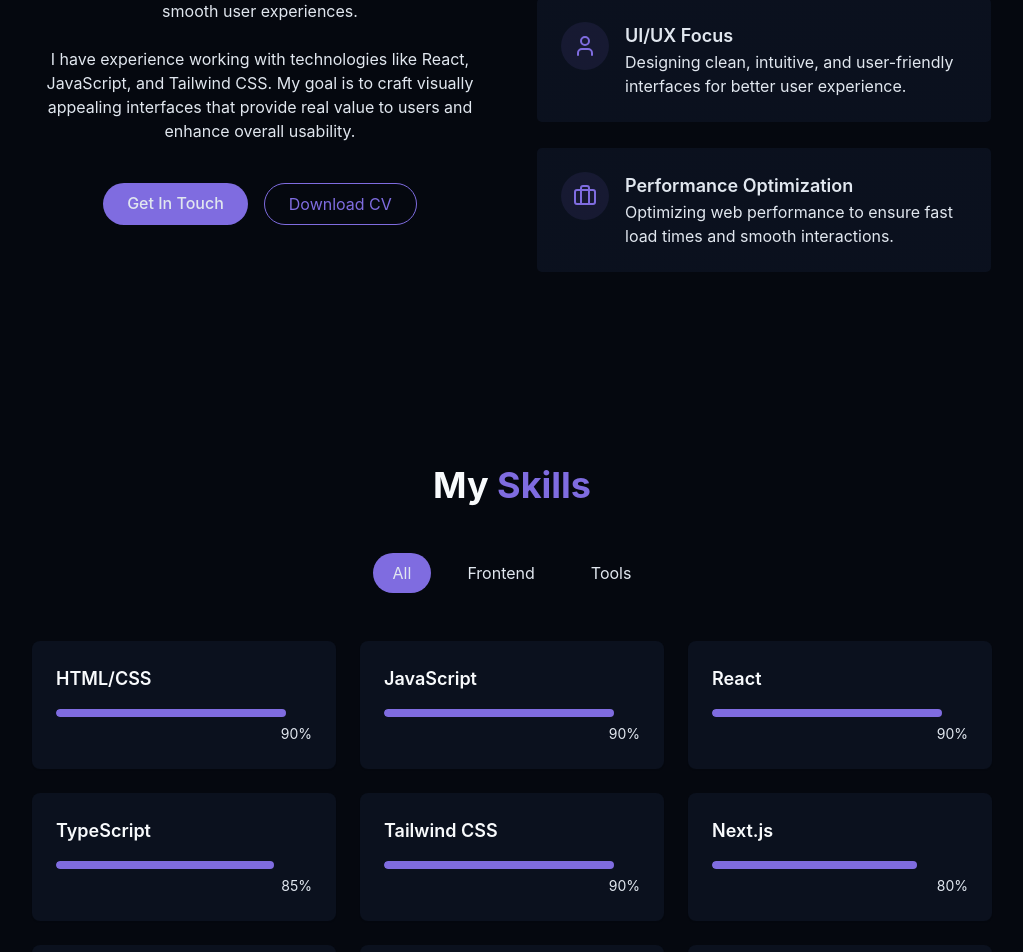
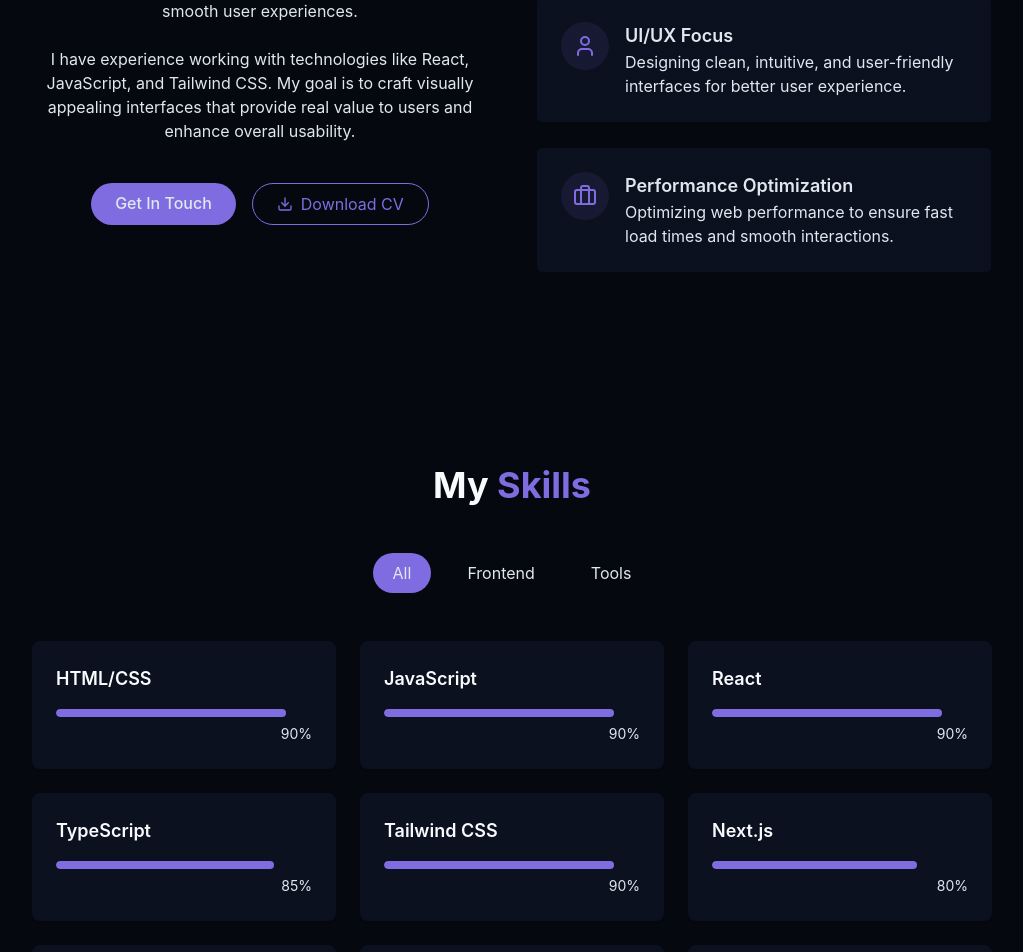
Before and after one commit to pratyush61/portfolio, a React (Vite) app: page / in a window 1280 px wide. Shown: the part 1161-2113 px from the top of the page, without its empty margins (128-1151 px from the left). Built offline with nearby package versions, Linux system fonts and the light colour scheme.

Commit message:
Add Download icon and update About section

```diff
--- a/src/Components/About.jsx
+++ b/src/Components/About.jsx
@@ -1,11 +1,12 @@
-import { Briefcase, Code, User } from "lucide-react";
+
+import { Briefcase, Code, User, Download } from "lucide-react";
 
 export const About = () => {
   return (
     <section id="about" className="py-24 px-4 relative">
       <div className="container mx-auto max-w-5xl">
         <h2 className="text-3xl md:text-4xl font-bold mb-12 text-center">
-          About <span className="text-primary"> Me</span>
+          About <span className="text-primary">Me</span>
         </h2>
 
         <div className="grid grid-cols-1 md:grid-cols-2 gap-12 items-center">
@@ -14,13 +15,11 @@ export const About = () => {
               Passionate Frontend Developer
             </h3>
 
-
             <p className="text-muted-foreground">
               Hello! I'm Pratyush Dubey, a frontend web developer with a
               passion for building modern, responsive, and user-friendly web
               applications. I focus on creating clean UI designs and smooth
               user experiences.
-
             </p>
 
             <p className="text-muted-foreground">
@@ -36,9 +35,12 @@ export const About = () => {
               </a>
 
               <a
-                href=""
-                className="px-6 py-2 rounded-full border border-primary text-primary hover:bg-primary/10 transition-colors duration-300"
+                href="https://drive.google.com/file/d/1dEORa0UmBgI0jlc3RgW6jVsZQx7Ci5A9/view"
+                target="_blank"
+                rel="noopener noreferrer"
+                className="px-6 py-2 rounded-full border border-primary text-primary hover:bg-primary/10 transition-colors duration-300 inline-flex items-center justify-center gap-2"
               >
+                <Download className="h-4 w-4" />
                 Download CV
               </a>
             </div>
@@ -51,7 +53,9 @@ export const About = () => {
                   <Code className="h-6 w-6 text-primary" />
                 </div>
                 <div className="text-left">
-                  <h4 className="font-semibold text-lg">Frontend Development</h4>
+                  <h4 className="font-semibold text-lg">
+                    Frontend Development
+                  </h4>
                   <p className="text-muted-foreground">
                     Building responsive and interactive user interfaces using
                     modern frontend frameworks.
@@ -80,9 +84,10 @@ export const About = () => {
                 <div className="p-3 rounded-full bg-primary/10">
                   <Briefcase className="h-6 w-6 text-primary" />
                 </div>
-
                 <div className="text-left">
-                  <h4 className="font-semibold text-lg">Performance Optimization</h4>
+                  <h4 className="font-semibold text-lg">
+                    Performance Optimization
+                  </h4>
                   <p className="text-muted-foreground">
                     Optimizing web performance to ensure fast load times and
                     smooth interactions.
@@ -96,3 +101,5 @@ export const About = () => {
     </section>
   );
 };
+
+export default About;
```
